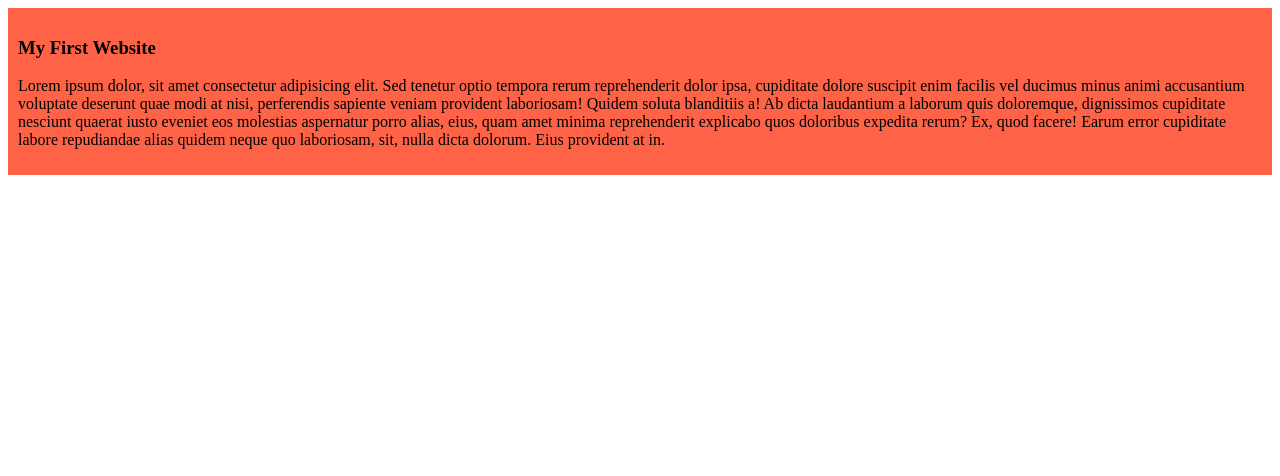
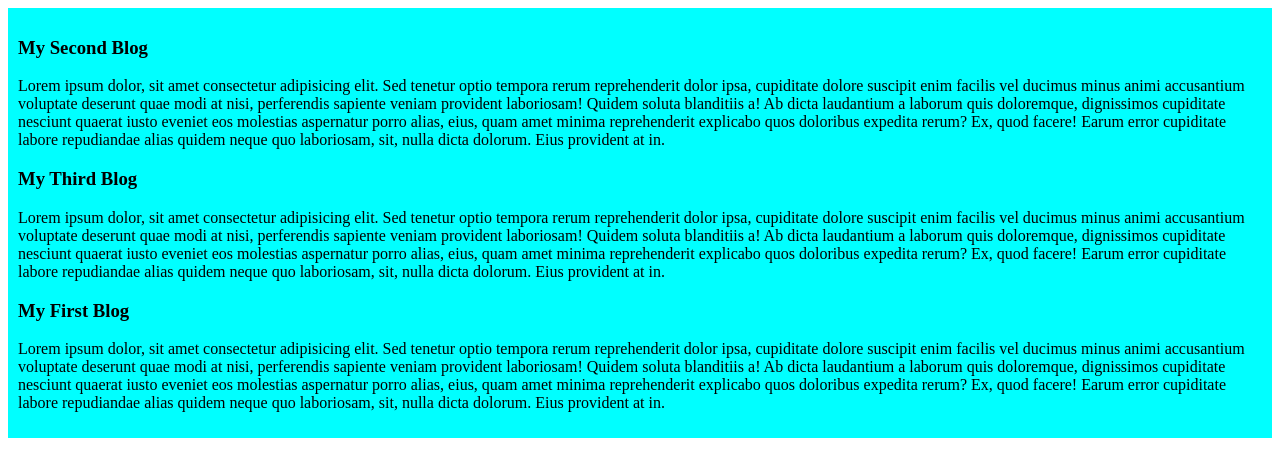
Before and after one commit to MDOme755/my-simple-website, a plain HTML site: page index.html in a window 1280 px wide. Drawn offline with Linux system fonts and the light colour scheme.

Commit message:
added the second and the third blog

```diff
--- a/index.html
+++ b/index.html
@@ -8,7 +8,11 @@
 </head>
 <body>
    <div>
-    <h3>My First Website</h3>
+    <h3>My Second Blog</h3>
+     <p>Lorem ipsum dolor, sit amet consectetur adipisicing elit. Sed tenetur optio tempora rerum reprehenderit dolor ipsa, cupiditate dolore suscipit enim facilis vel ducimus minus animi accusantium voluptate deserunt quae modi at nisi, perferendis sapiente veniam provident laboriosam! Quidem soluta blanditiis a! Ab dicta laudantium a laborum quis doloremque, dignissimos cupiditate nesciunt quaerat iusto eveniet eos molestias aspernatur porro alias, eius, quam amet minima reprehenderit explicabo quos doloribus expedita rerum? Ex, quod facere! Earum error cupiditate labore repudiandae alias quidem neque quo laboriosam, sit, nulla dicta dolorum. Eius provident at in.</p>
+    <h3>My Third Blog</h3>
+     <p>Lorem ipsum dolor, sit amet consectetur adipisicing elit. Sed tenetur optio tempora rerum reprehenderit dolor ipsa, cupiditate dolore suscipit enim facilis vel ducimus minus animi accusantium voluptate deserunt quae modi at nisi, perferendis sapiente veniam provident laboriosam! Quidem soluta blanditiis a! Ab dicta laudantium a laborum quis doloremque, dignissimos cupiditate nesciunt quaerat iusto eveniet eos molestias aspernatur porro alias, eius, quam amet minima reprehenderit explicabo quos doloribus expedita rerum? Ex, quod facere! Earum error cupiditate labore repudiandae alias quidem neque quo laboriosam, sit, nulla dicta dolorum. Eius provident at in.</p>
+    <h3>My First Blog</h3>
      <p>Lorem ipsum dolor, sit amet consectetur adipisicing elit. Sed tenetur optio tempora rerum reprehenderit dolor ipsa, cupiditate dolore suscipit enim facilis vel ducimus minus animi accusantium voluptate deserunt quae modi at nisi, perferendis sapiente veniam provident laboriosam! Quidem soluta blanditiis a! Ab dicta laudantium a laborum quis doloremque, dignissimos cupiditate nesciunt quaerat iusto eveniet eos molestias aspernatur porro alias, eius, quam amet minima reprehenderit explicabo quos doloribus expedita rerum? Ex, quod facere! Earum error cupiditate labore repudiandae alias quidem neque quo laboriosam, sit, nulla dicta dolorum. Eius provident at in.</p>
    </div>
 </body>
--- a/styles/blog.css
+++ b/styles/blog.css
@@ -1,4 +1,5 @@
 div{
-    background-color: tomato;
+    background-color: aqua;
     padding: 10px;
+    margin-bottom: 10px;
 }
```
